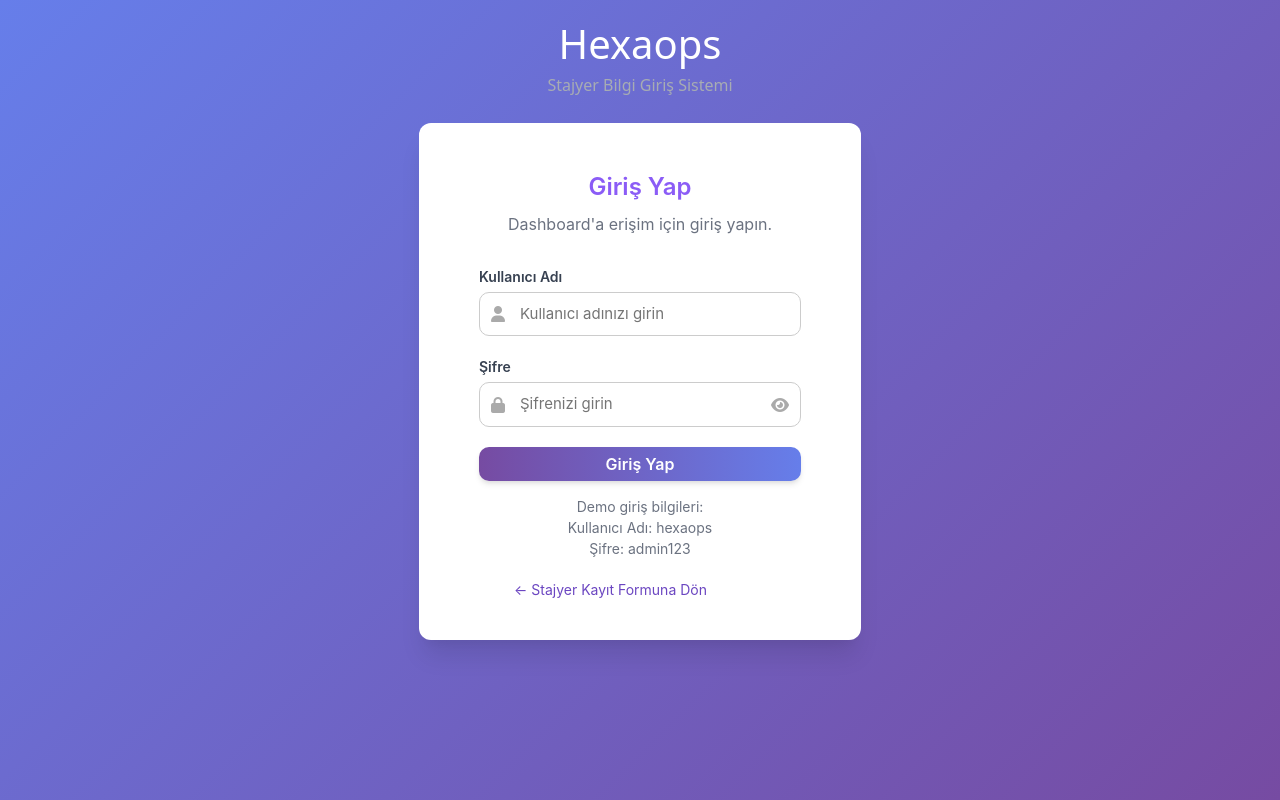
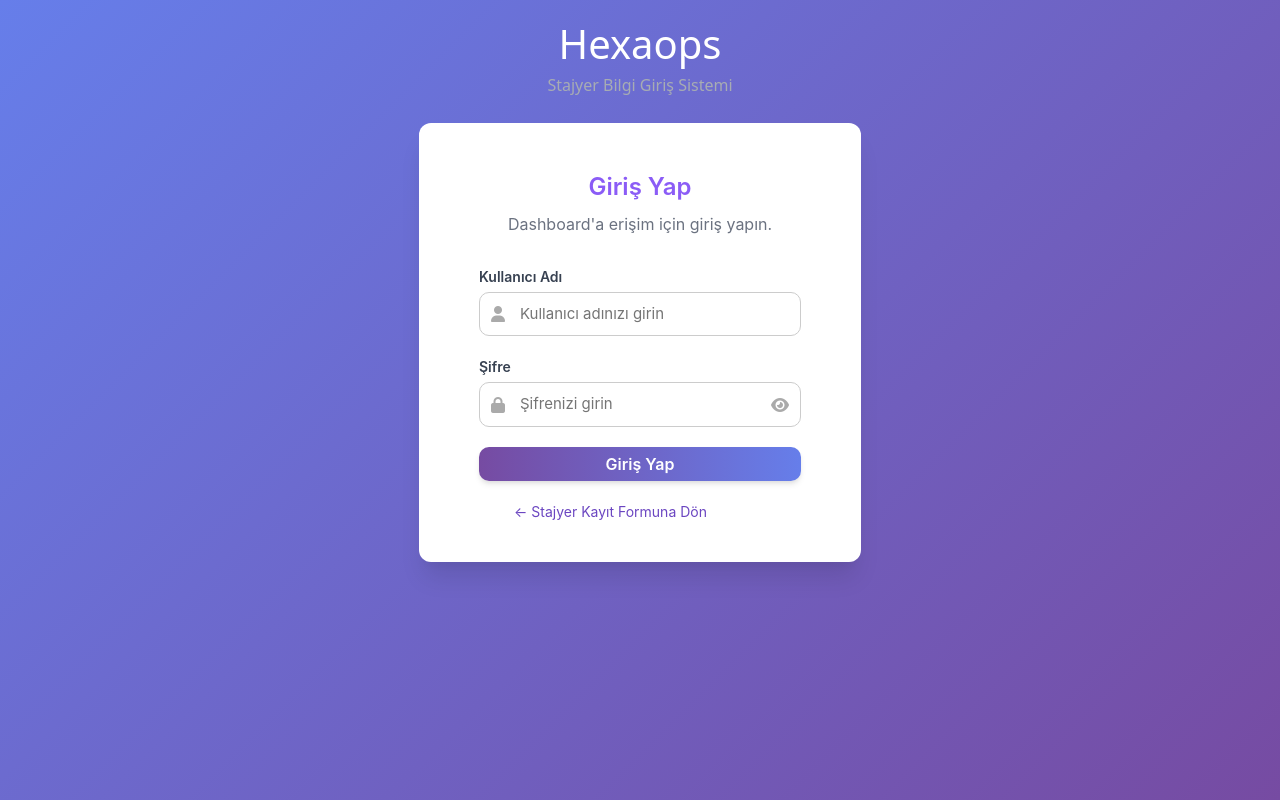
Before and after one commit to ESametGozubenli/Stajyer-Bilgi-Sistemi, a React (Create React App) app: page /logIn in a window 1280 px wide. Built offline with nearby package versions, Linux system fonts and the light colour scheme.

Commit message:
Demo bilgileri kaldırıldı

```diff
--- a/src/pages/LogIn/LoginPage.js
+++ b/src/pages/LogIn/LoginPage.js
@@ -69,11 +69,7 @@ function LoginPage() {
 
           <button type="submit" className="submit-button">Giriş Yap</button>
 
-          <div className="demo-info">
-          <p>Demo giriş bilgileri:</p>
-          <p>Kullanıcı Adı: hexaops</p>
-          <p>Şifre: admin123</p>
-          </div>
+
 
           <a href="/" class="back-link">← Stajyer Kayıt Formuna Dön</a>
 
```
